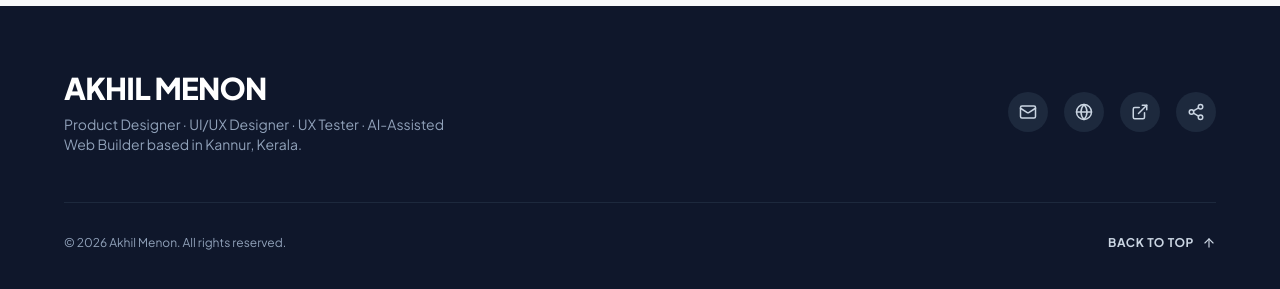
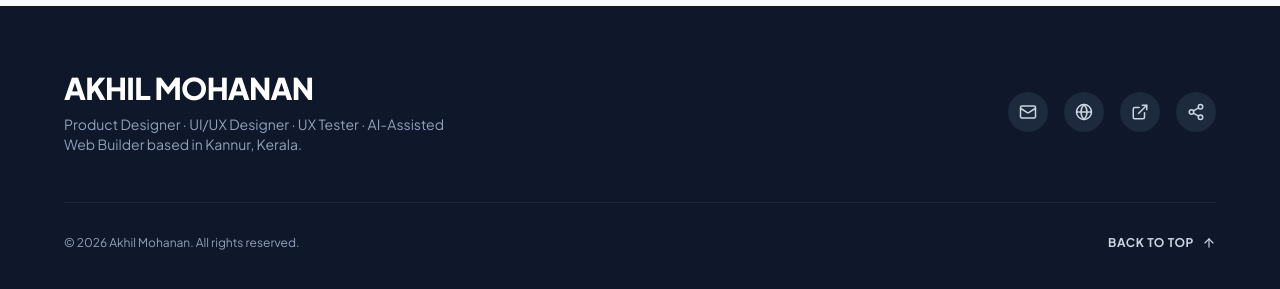
Before and after one commit to Akhilm035/Ak_portfolio, a React (Vite) app: page / in a window 1280 px wide. Shown: the part 1854-2143 px from the top of the page. Built offline with nearby package versions, Linux system fonts and the light colour scheme.

Commit message:
fix: update surname to Mohanan across loader, navbar, and footer

```diff
--- a/src/components/Loader.jsx
+++ b/src/components/Loader.jsx
@@ -62,7 +62,7 @@ export default function Loader({ onComplete }) {
               transition={{ duration: 0.5, ease: 'easeOut', delay: 0.1 }}
               className="text-2xl sm:text-3xl md:text-5xl font-light tracking-[0.25em] text-slate-500 uppercase"
             >
-              MENON
+              MOHANAN
             </motion.span>
           </div>
 
--- a/src/components/Navbar.jsx
+++ b/src/components/Navbar.jsx
@@ -38,12 +38,12 @@ export default function Navbar({ isScrolled, isLoaded }) {
           <a
             href="#"
             className="flex items-center space-x-2.5 group focus:outline-none focus:ring-2 focus:ring-sky-500 rounded-full"
-            aria-label="Akhil Menon Home"
+            aria-label="Akhil Mohanan Home"
           >
             <div className="w-8 h-8 md:w-9 md:h-9 rounded-full overflow-hidden border-2 border-white/80 shadow-xs flex-shrink-0 bg-sky-100">
               <img
                 src="/profile.png"
-                alt="Akhil Menon"
+                alt="Akhil Mohanan"
                 className="w-full h-full object-cover object-top transition-transform duration-300 group-hover:scale-110"
                 onError={(e) => {
                   // Fallback avatar icon if image loading fails
--- a/src/sections/Footer.jsx
+++ b/src/sections/Footer.jsx
@@ -13,7 +13,7 @@ export default function Footer() {
         {/* Left Branding */}
         <div>
           <h3 className="text-2xl md:text-3xl font-extrabold tracking-tight text-white mb-2">
-            AKHIL MENON
+            AKHIL MOHANAN
           </h3>
           <p className="text-slate-400 text-sm max-w-sm">
             Product Designer · UI/UX Designer · UX Tester · AI-Assisted Web Builder based in Kannur, Kerala.
@@ -65,7 +65,7 @@ export default function Footer() {
 
       {/* Footer Bottom Bar */}
       <div className="max-w-7xl mx-auto pt-8 flex flex-col sm:flex-row items-center justify-between text-xs text-slate-400 gap-4">
-        <span>© {new Date().getFullYear()} Akhil Menon. All rights reserved.</span>
+        <span>© {new Date().getFullYear()} Akhil Mohanan. All rights reserved.</span>
 
         <button
           onClick={scrollToTop}
```
